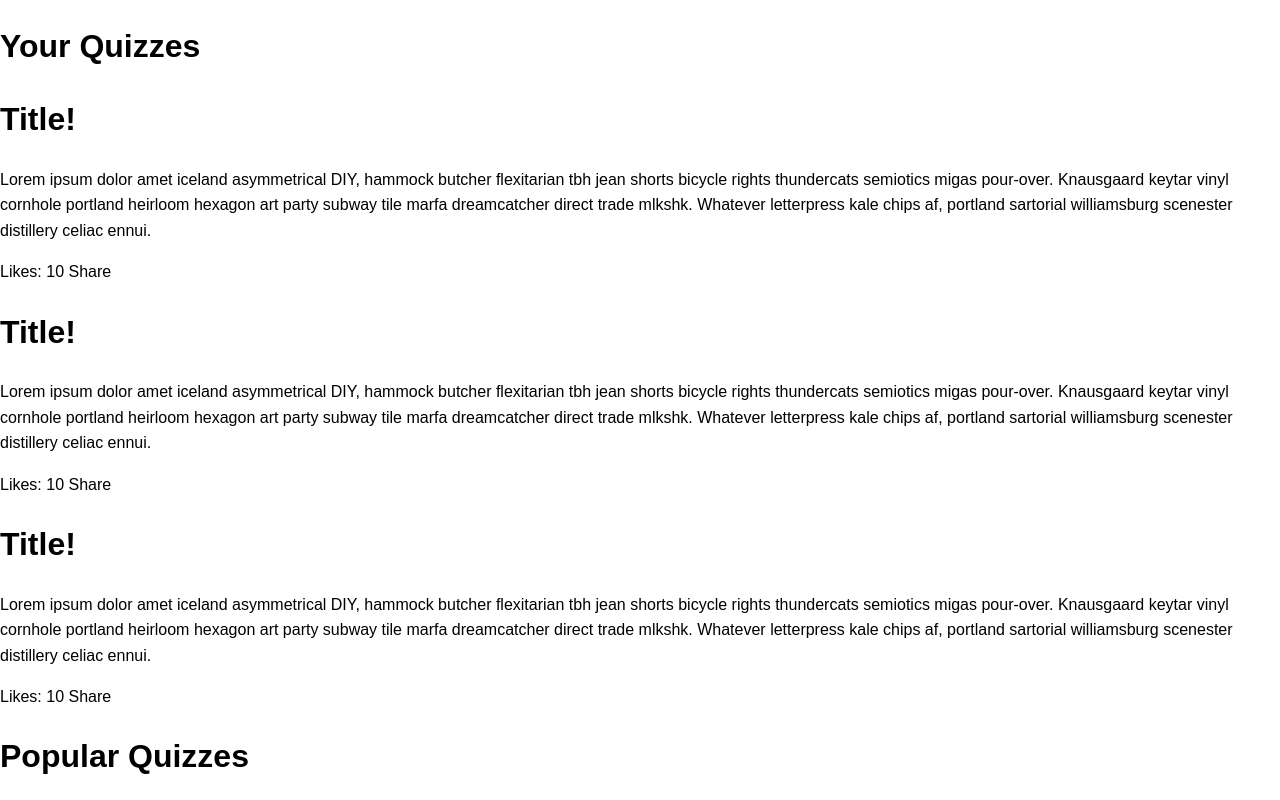
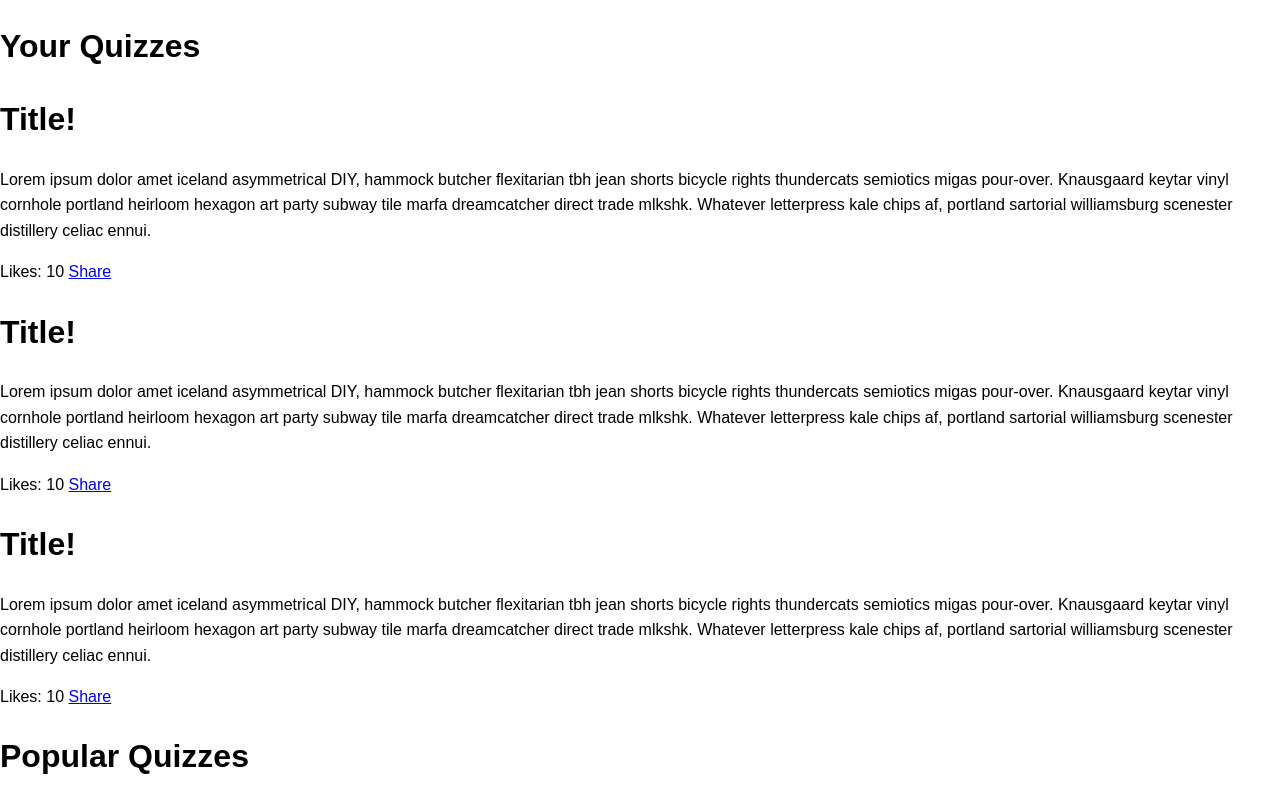
Before and after one commit to chingu-voyage4/Bears-Team-0-App, a React (Create React App) app: page /all in a window 1280 px wide. Shown: the top 800 px of the page. Built offline with nearby package versions, Linux system fonts and the light colour scheme.

Commit message:
add className of 'quiz'

```diff
--- a/src/components/AllQuizzes/Quiz.js
+++ b/src/components/AllQuizzes/Quiz.js
@@ -2,11 +2,11 @@ import React, { Component } from "react";
 class Quiz extends Component {
   render() {
     return (
-      <div>
+      <div className="quiz">
         <h1>{this.props.title}</h1>
         <p>{this.props.body}</p>
         <p>
-          Likes: {this.props.likes} <a>Share</a>{" "}
+          Likes: {this.props.likes} <a href="#">Share</a>{" "}
         </p>
       </div>
     );
```
